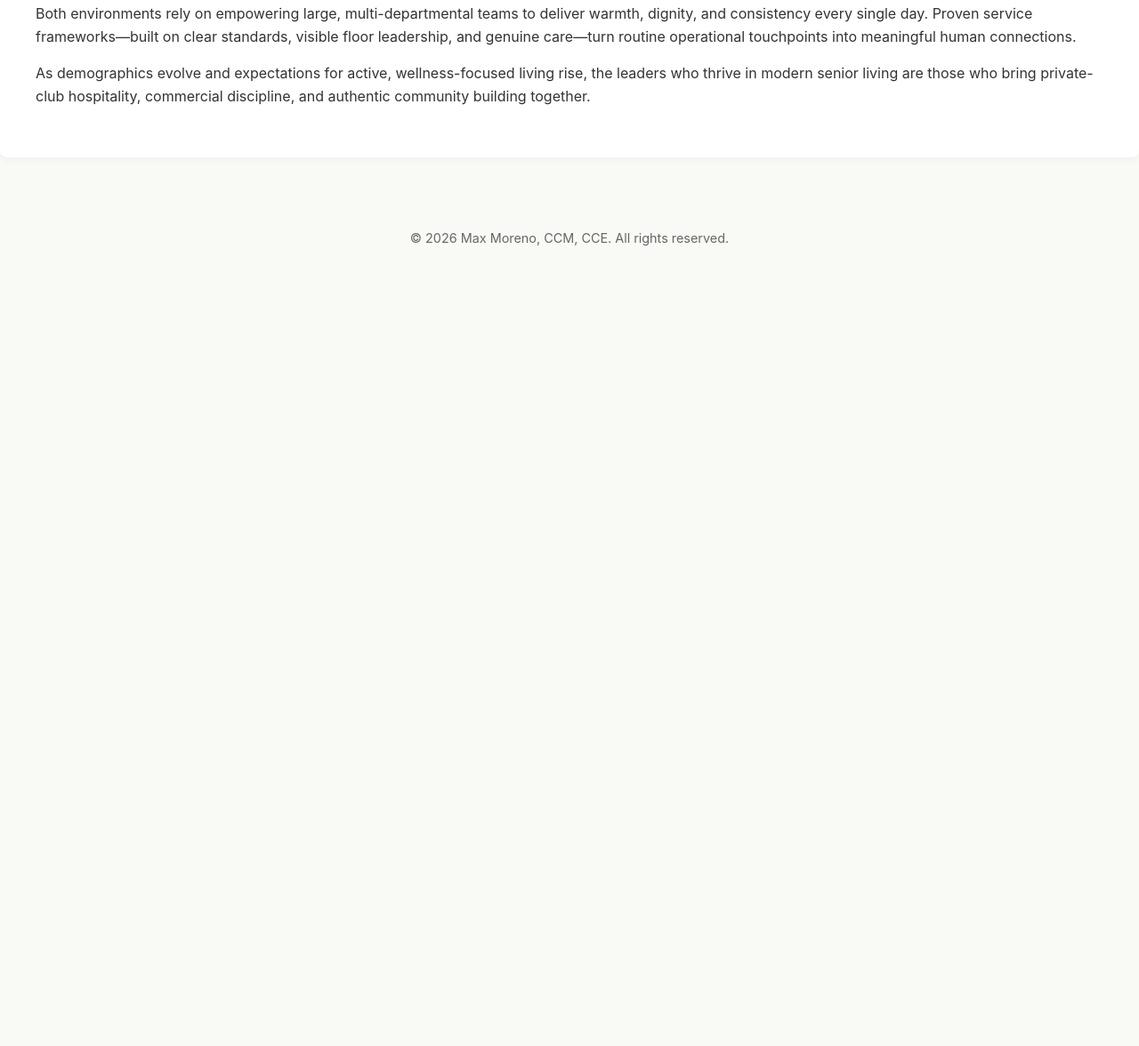
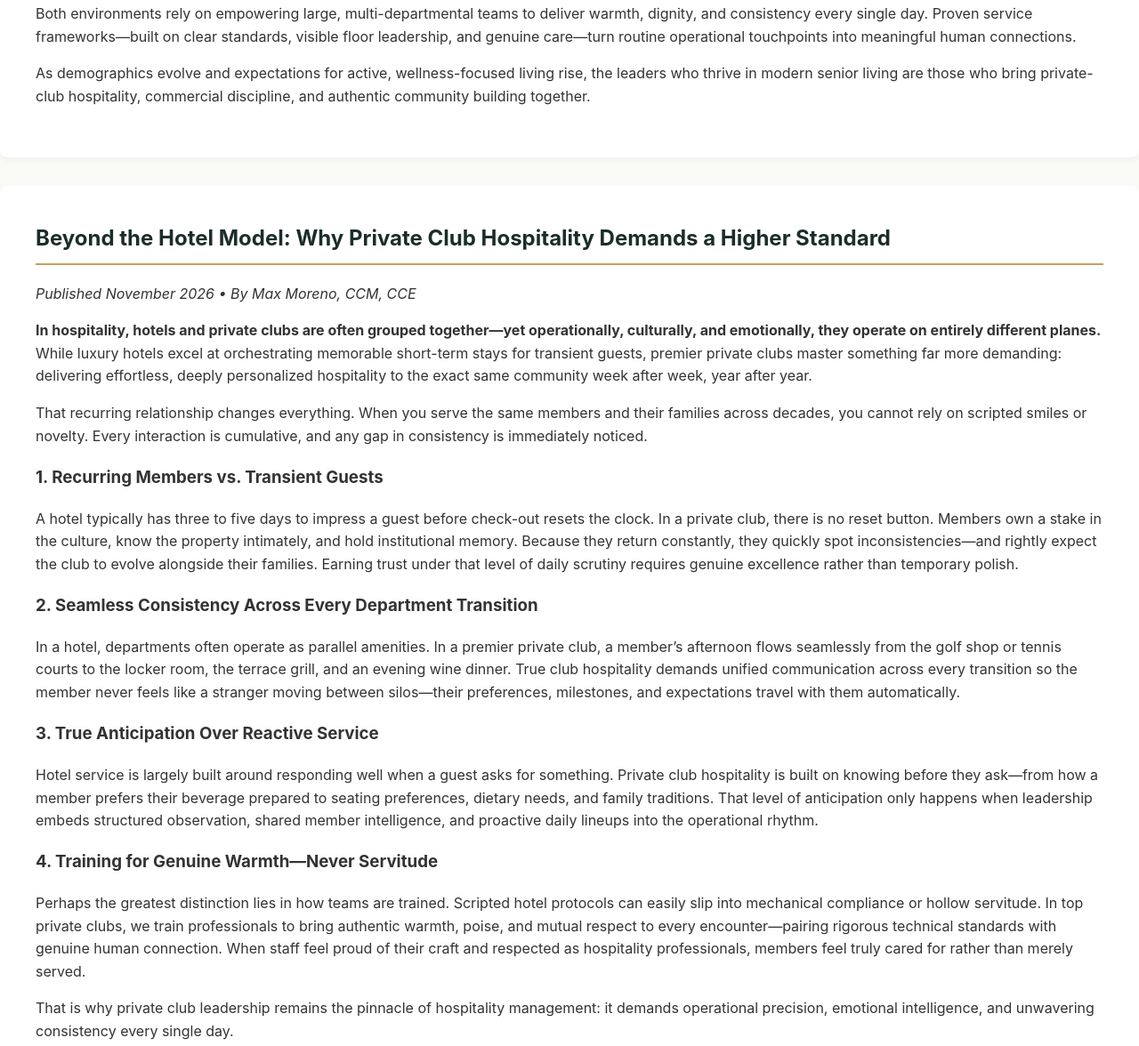
Before and after one commit to maxdeanmoreno/maxdeanmoreno.github.io, a plain HTML site: page index.html in a window 1280 px wide. Shown: the part 5331-6507 px from the top of the page at 89% size. Before the commit the page ends 5656 px from the top, so only its background shows below. Drawn offline with Linux system fonts and the light colour scheme.

Commit message:
Add section on private club hospitality standards

```diff
--- a/index.html
+++ b/index.html
@@ -199,6 +199,27 @@
             <p>Both environments rely on empowering large, multi-departmental teams to deliver warmth, dignity, and consistency every single day. Proven service frameworks—built on clear standards, visible floor leadership, and genuine care—turn routine operational touchpoints into meaningful human connections.</p>
 
             <p>As demographics evolve and expectations for active, wellness-focused living rise, the leaders who thrive in modern senior living are those who bring private-club hospitality, commercial discipline, and authentic community building together.</p>
+        </section><section>
+            <h2>Beyond the Hotel Model: Why Private Club Hospitality Demands a Higher Standard</h2>
+            <p><em>Published November 2026 &bull; By Max Moreno, CCM, CCE</em></p>
+
+            <p><strong>In hospitality, hotels and private clubs are often grouped together—yet operationally, culturally, and emotionally, they operate on entirely different planes.</strong> While luxury hotels excel at orchestrating memorable short-term stays for transient guests, premier private clubs master something far more demanding: delivering effortless, deeply personalized hospitality to the exact same community week after week, year after year.</p>
+
+            <p>That recurring relationship changes everything. When you serve the same members and their families across decades, you cannot rely on scripted smiles or novelty. Every interaction is cumulative, and any gap in consistency is immediately noticed.</p>
+
+            <h3>1. Recurring Members vs. Transient Guests</h3>
+            <p>A hotel typically has three to five days to impress a guest before check-out resets the clock. In a private club, there is no reset button. Members own a stake in the culture, know the property intimately, and hold institutional memory. Because they return constantly, they quickly spot inconsistencies—and rightly expect the club to evolve alongside their families. Earning trust under that level of daily scrutiny requires genuine excellence rather than temporary polish.</p>
+
+            <h3>2. Seamless Consistency Across Every Department Transition</h3>
+            <p>In a hotel, departments often operate as parallel amenities. In a premier private club, a member’s afternoon flows seamlessly from the golf shop or tennis courts to the locker room, the terrace grill, and an evening wine dinner. True club hospitality demands unified communication across every transition so the member never feels like a stranger moving between silos—their preferences, milestones, and expectations travel with them automatically.</p>
+
+            <h3>3. True Anticipation Over Reactive Service</h3>
+            <p>Hotel service is largely built around responding well when a guest asks for something. Private club hospitality is built on knowing before they ask—from how a member prefers their beverage prepared to seating preferences, dietary needs, and family traditions. That level of anticipation only happens when leadership embeds structured observation, shared member intelligence, and proactive daily lineups into the operational rhythm.</p>
+
+            <h3>4. Training for Genuine Warmth—Never Servitude</h3>
+            <p>Perhaps the greatest distinction lies in how teams are trained. Scripted hotel protocols can easily slip into mechanical compliance or hollow servitude. In top private clubs, we train professionals to bring authentic warmth, poise, and mutual respect to every encounter—pairing rigorous technical standards with genuine human connection. When staff feel proud of their craft and respected as hospitality professionals, members feel truly cared for rather than merely served.</p>
+
+            <p>That is why private club leadership remains the pinnacle of hospitality management: it demands operational precision, emotional intelligence, and unwavering consistency every single day.</p>
         </section>
     <footer>
         <p>&copy; 2026 Max Moreno, CCM, CCE. All rights reserved.</p>
```
